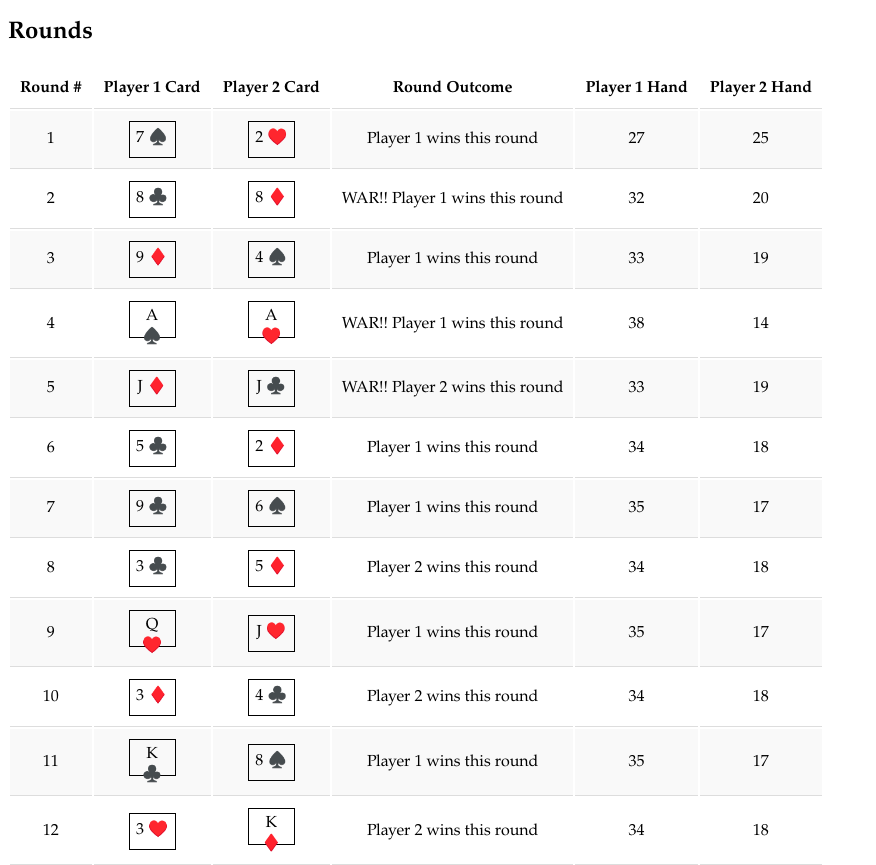
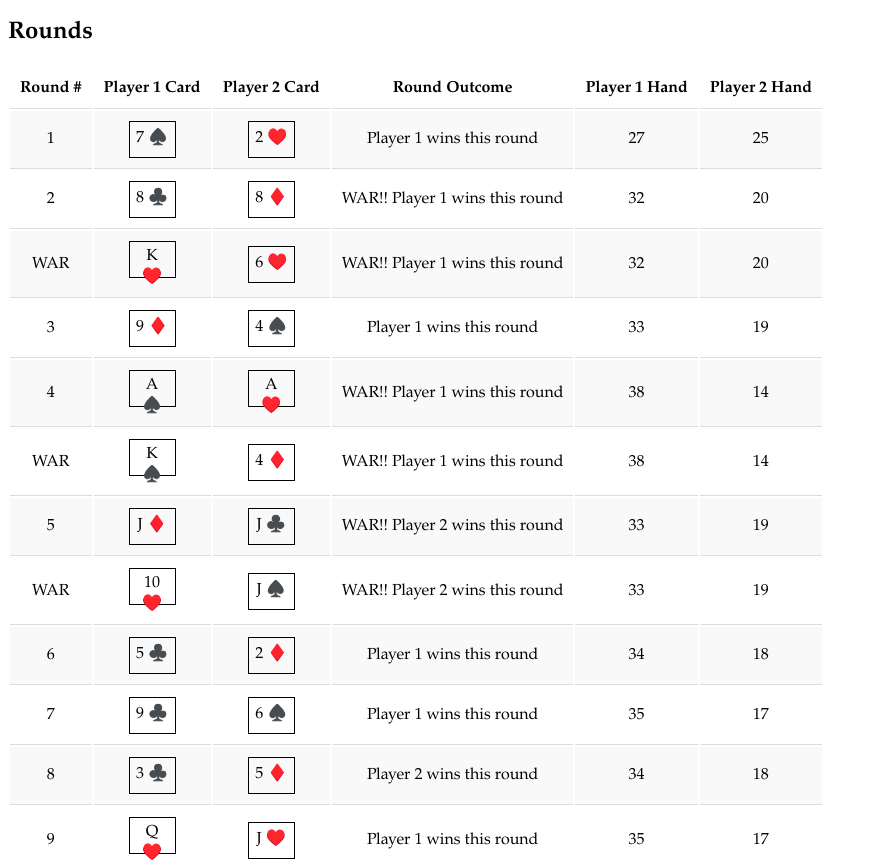
Before and after one commit to arshannon9/e2, a PHP site: page / in a window 1280 px wide. Shown: the part 504-1369 px from the top of the page, without its empty margins (0-876 px from the left). Run offline with PHP 8.4, Linux system fonts and the light colour scheme; data that the repository does not hold is empty.

Commit message:
Added WAR results to table

```diff
--- a/p1/index.php
+++ b/p1/index.php
@@ -23,6 +23,10 @@ function main() {
 
     // Initialize empty array to store results of each round (for use in populating results table)
     $results = [];
+
+    // Initialize variables to store 'face up' cards from war game
+    $player1_faceup_card = null;
+    $player2_faceup_card = null;
 
     while (!$is_game_over) {
         // Increment the round counter when each round begins
@@ -50,7 +54,7 @@ function main() {
             $player2->hand->enqueue($player2_card);
         } else {
             // If the values of the played cards are equal, war game iniitiated, returns a list including the war_chest and the victor of the war game
-            list($war_chest, $victor) = play_war_game($player1, $player1_card, $player2, $player2_card);
+            list($war_chest, $victor, $player1_faceup_card, $player2_faceup_card) = play_war_game($player1, $player1_card, $player2, $player2_card);
 
             $round_outcome = "WAR!! {$victor->name} wins this round";
 
@@ -68,6 +72,8 @@ function main() {
             'Round Outcome' => $round_outcome,
             'Player 1 hand' => $player1->hand->count(),
             'Player 2 hand' => $player2->hand->count(),
+            'Player 1 face up' => $player1_faceup_card,
+            'Player 2 face up' => $player2_faceup_card,
         );
 
         // Add the round result to the results array
@@ -241,14 +247,14 @@ function play_war_game(&$player1, $player1_card, &$player2, $player2_card) {
             $player1->hand->enqueue($player2_faceup_card);
             $war_has_victor = true;
             // echo "Player 1 wins this war. The game continues...\n";
-            return [$war_chest, $player1];
+            return [$war_chest, $player1, $player1_faceup_card, $player2_faceup_card];
         } elseif ($player1_faceup_card->value < $player2_faceup_card->value) {
             // If the value of player 2's 'face up' card is greater than that of player 1, player 2 wins the war game and collects the faceup cards and war chest
             $player2->hand->enqueue($player1_faceup_card);
             $player2->hand->enqueue($player2_faceup_card);
             $war_has_victor = true;
             // echo "Player 2 wins this war. The game continues...\n";
-            return [$war_chest, $player2];
+            return [$war_chest, $player2, $player1_faceup_card, $player2_faceup_card];
         } else {
             // If the values of the played cards are equal, another war is declared, and the played cards are added to the war chest
             // echo "WAR!!\n";
@@ -292,6 +298,19 @@ function generate_result_table($results, $round, $game_outcome) {
         echo "<td>{$result['Player 1 hand']}</td>";
         echo "<td>{$result['Player 2 hand']}</td>";
         echo "</tr>";
+
+        // Check if this round had a WAR declared using strpos
+        if (strpos($result['Round Outcome'], 'WAR') !== false) {
+            echo "<tr>";
+            echo "<td>WAR</td>";
+            echo "<td><span class='card'>{$result['Player 1 face up']}</span></td>";
+            echo "<td><span class='card'>{$result['Player 2 face up']}</span></td>";
+            echo "<td>{$result['Round Outcome']}</td>";
+            echo "<td>{$result['Player 1 hand']}</td>";
+            echo "<td>{$result['Player 2 hand']}</td>";
+            echo "</tr>";
+
+        }
     }
     echo "</table>";
 }
```
